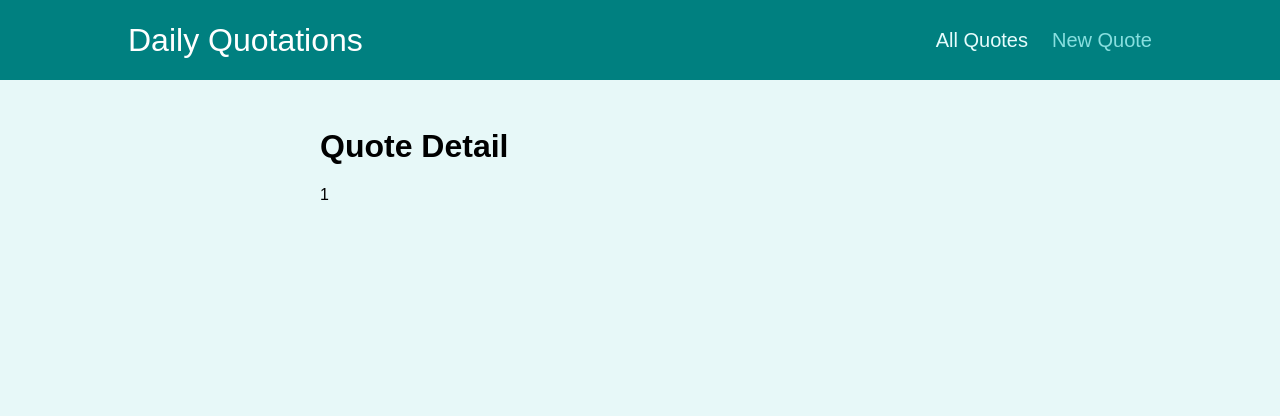
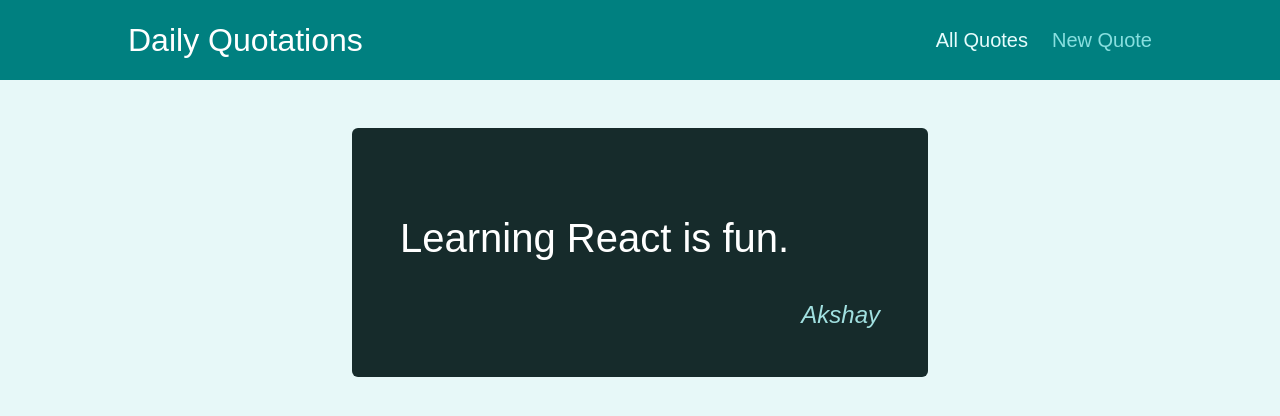
Before and after one commit to DrdroidAkshay/daily-quotations, a React (Create React App) app: page /quotes/1 in a window 1280 px wide. Shown: the top 416 px of the page. Built offline with nearby package versions, Linux system fonts and the light colour scheme.

Commit message:
Outputting data on the details page

```diff
--- a/src/components/quotes/QuoteItem.js
+++ b/src/components/quotes/QuoteItem.js
@@ -1,4 +1,5 @@
-import classes from './QuoteItem.module.css';
+import { Link } from "react-router-dom";
+import classes from "./QuoteItem.module.css";
 
 const QuoteItem = (props) => {
   return (
@@ -9,9 +10,9 @@
         </blockquote>
         <figcaption>{props.author}</figcaption>
       </figure>
-      <a className='btn'>
+      <Link className="btn" to={`/quotes/${props.id}`}>
         View Fullscreen
-      </a>
+      </Link>
     </li>
   );
 };
--- a/src/pages/AllQuotes.js
+++ b/src/pages/AllQuotes.js
@@ -1,8 +1,8 @@
 import QuoteList from "../components/quotes/QuoteList";
 const DUMMY_QUOTES = [
-  { id: 1, author: "Akshay", text: "Learning React is fun." },
-  { id: 2, author: "Shiva", text: "Learning HTML is fun." },
-  { id: 3, author: "Kriss", text: "Learning JAVA is fun." },
+  { id: "1", author: "Akshay", text: "Learning React is fun." },
+  { id: "2", author: "Shiva", text: "Learning HTML is fun." },
+  { id: "3", author: "Kriss", text: "Learning JAVA is fun." },
 ];
 const AllQuotes = () => {
   return <QuoteList quotes={DUMMY_QUOTES} />;
--- a/src/pages/QuoteDetail.js
+++ b/src/pages/QuoteDetail.js
@@ -1,13 +1,25 @@
 import React from "react";
 import { Route, useParams } from "react-router-dom";
 import Comments from "../components/comments/Comments";
+import HighlightedQuote from "../components/quotes/HighlightedQuote";
+
+const DUMMY_QUOTES = [
+  { id: "1", author: "Akshay", text: "Learning React is fun." },
+  { id: "2", author: "Shiva", text: "Learning HTML is fun." },
+  { id: "3", author: "Kriss", text: "Learning JAVA is fun." },
+];
 
 const QuoteDetail = () => {
   const params = useParams();
+  console.log(params.quoteId);
+  const quote = DUMMY_QUOTES.find((quote) => quote.id === params.quoteId);
+  console.log(quote);
+  if (!quote) {
+    return <p>No quote found</p>;
+  }
   return (
     <React.Fragment>
-      <h1>Quote Detail</h1>
-      <p>{params.quoteId}</p>
+      <HighlightedQuote text={quote.text} author={quote.author} />
       <Route path={`/quotes/${params.quoteId}/comments`}>
         <Comments />
       </Route>
```
Also changed, not shown: 1 other file (tests, documents, lock files or other folders).
